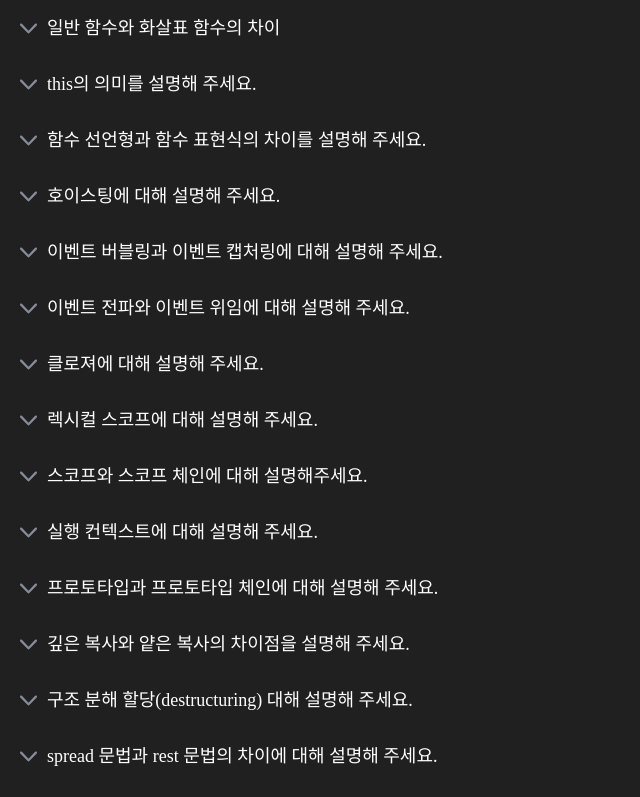
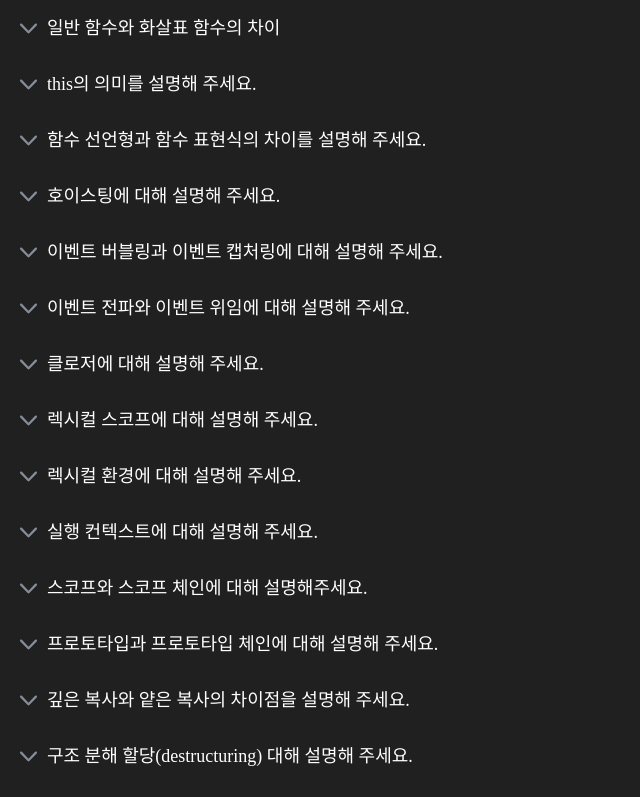
Before and after one commit to ma9pie/frontend-interview, a Next.js app: page / in a window 1280 px wide. Shown: the part 1126-1923 px from the top of the page, without its empty margins (0-640 px from the left). Built offline with nearby package versions, Linux system fonts and the light colour scheme; a web font is replaced by a local one.

Commit message:
fix : 자바스크립트 일부 질문 답변 수정

```diff
--- a/src/constants/javascript.ts
+++ b/src/constants/javascript.ts
@@ -11,11 +11,9 @@ export const JAVASCRIPT_LIST = [
     question: 'Blocking과 Non-Blocking의 차이를 설명해 주세요.',
     answer: `블로킹과 논블로킹은 작업을 수행할 때 제어권이 누구한테 있는지에 따라 구분됩니다.
 
-    [Blocking]
-    - 해당 작업이 완료될 때까지 다른 작업 수행 불가
+    블로킹은 한 작업이 완료될 때까지 다음 작업을 수행하지 않는 것을 의미합니다.
 
-    [Non-Blocking]
-    - 해당 작업이 완료되기 전까지 다른 작업 수행 가능`,
+    논블로킹은 한 작업이 완료되지 않아도 다음 작업을 수행할 수 있는 것을 의미합니다.`,
   },
   {
     importance: '5',
@@ -29,9 +27,8 @@ export const JAVASCRIPT_LIST = [
   {
     importance: '5',
     question: '콜백지옥의 의미와 콜백지옥을 해결하는 방법을 설명해 주세요.',
-    answer: `콜백지옥(Callback Hell)이란 콜백함수를 익명함수로 전달하는 과정에서 또다시 콜백 안에 함수 호출이 반복되어 코드의 들여 쓰기 수준이 감당하기 힘들 정도로 깊어지는 현상을 뜻합니다.
-
-    주로 이벤트 처리나 서버 통신과 같은 비동기 작업을 제어하기 위해 사용되는데 이러한 방식은 가독성이 떨어지게 되고 유지보수를 어렵게 만듭니다.
+    answer: `콜백 지옥은 익명 함수에 콜백 함수를 전달하는 과정에서 콜백 내에서 함수 호출이 반복되어 코드의 들여쓰기 수준이 지나치게 깊어지는 현상을 말합니다.
+    이는 주로 이벤트 처리나 서버 통신과 같은 비동기 작업을 제어하는 데 사용되지만, 이러한 방식은 코드의 가독성을 저하시키고 유지보수를 어렵게 만듭니다.
 
     - 해결 방법
     1. 코딩 패턴으로 콜백 익명 함수를 각각의 함수로 분리
@@ -57,8 +54,9 @@ export const JAVASCRIPT_LIST = [
   {
     importance: '5',
     question: 'map과 forEach의 차이를 설명해 주세요.',
-    answer: `두 함수 모두 반복문의 역할을 하기 위해 사용되는 함수입니다.
-    차이점은 forEach의 경우 반환값이 undefined이지만, map의 경우 반환값이 있어 새로운 배열을 생성할 수 있습니다.`,
+    answer: `map은 원본 배열을 변경하지 않고 새로운 배열을 생성합니다.
+
+    forEach는 반환 값이 없으며, 원본 배열을 직접 변경합니다.`,
   },
   {
     importance: '5',
@@ -94,80 +92,74 @@ export const JAVASCRIPT_LIST = [
     화살표 함수는 ES6부터 도입된 함수로 function 키워드 대신 화살표 =>를 사용해 좀 더 간략하게 함수를 정의할 수 있는 방식입니다.
     - prototype property가 없기 때문에 new 키워드를 사용하여 constructor 함수로 사용할 수 없음
     - arguments 객체를 생성하지 않음
-    - 화살표 함수의 this는 언제나 상위 스코프의 this(Lexical this)를 가리키며, this에 바인딩할 객체가 정적으로 결정됨`,
+    - 화살표 함수의 this는 언제나 상위 스코프의 this(Lexical this)를 가리키며, this에 바인딩할 객체가 정적으로 결정됨
+    - 클로저(Closure)로 사용 가능`,
   },
   {
     importance: '5',
     question: 'this의 의미를 설명해 주세요.',
     answer: `this는 자신이 속한 객체 또는 자신이 생성할 인스턴스를 가리키는 자기 참조 변수이며, 함수의 호출 방식에 따라 특정 객체를 바인딩하게 됩니다.
 
-    1. 생성자 함수 내부에서 this는 생성자 함수가 생성할 인스턴스와 바인딩됩니다.
-    2. Call, Apply, Bind 메서드 사용 시, 함수의 첫 번째 인수로 전달하는 객체에 바인딩됩니다.
-    3. Object.method 형태와 같이 객체 내에서 호출할 경우, this는 해당 객체와 바인딩됩니다.
-    4. 위 3가지를 제외한 일반 함수 호출의 경우 this는 전역 객체와 바인딩됩니다.
-    5. 화살표 함수 내에서 this가 사용될 경우, this는 상위 스코프의 this와 바인딩됩니다.`,
+    1. 생성자 함수 내부에서 'this'는 생성자 함수가 생성할 인스턴스에 바인딩됩니다.
+    2. Call, Apply, 또는 Bind 메서드를 사용할 때는, 'this'는 함수에 첫 번째 인자로 전달된 객체에 바인딩됩니다.
+    3. 객체 내부의 메서드에서 호출될 때는 'this'는 해당 객체에 바인딩됩니다.
+    4. 위의 세 가지 경우를 제외한 일반 함수 호출에서는 'this'는 전역 객체에 바인딩됩니다.
+    5. 화살표 함수 내부에서 'this'를 사용할 경우, 'this'는 해당 화살표 함수가 선언된 상위 스코프의 'this'에 바인딩됩니다.`,
   },
   {
     importance: '5',
     question: '함수 선언형과 함수 표현식의 차이를 설명해 주세요.',
-    answer: `[함수 선언식]
-    function 함수명() {코드}
-    - 코드가 실행되기 전 로드
-    - 호이스팅 됨
+    answer: `함수 선언형(Function Declaration)의 경우 function 키워드를 사용하여 함수를 정의합니다. 함수 선연형은 호이스팅 되기 때문에 코드가 실행되기 전에 로드되고 선언하기 전에도 호출이 가능합니다.
 
-    [함수 표현식]
-    const 함수명 = function () {코드}
-    - 인터프리터가 해당 코드줄을 읽을 때 로드
-    - 호이스팅 되지 않고 정의된 범위에서 로컬 변수의 복사본을 유지할 수 있음
-    - 클로져나 콜백으로 사용 가능`,
+    함수 표현식(Function Expression)의 경우 변수에 함수를 할당하는 방식으로 함수를 정의합니다. 함수 표현식은 함수가 선언된 이후에만 호출이 가능하며, 함수가 할당된 변수가 접근 가능한 스코프 내에서만 호출할 수 있습니다.`,
   },
   {
     importance: '5',
     question: '호이스팅에 대해 설명해 주세요.',
-    answer: `자바스크립트에서는 인터프리터가 변수와 함수의 메모리 공간을 선언 전에 미리 할당해 줍니다.
-    이로 인해 변수 및 함수 선언이 스코프의 최상단으로 끌어올려진 것 같은 현상이 발생하는데, 이를 호이스팅(Hoisting)이라고 합니다.
+    answer: `호이스팅(Hoisting)은 변수 및 함수의 선언이 스코프 내의 최상단으로 끌어올려지는 것 같은 현상을 말하는데, 이는 자바스크립트 엔진이 코드 실행 전에 변수와 함수의 메모리 공간을 미리 할당해주기 때문입니다.
 
-    주의할 점 : 함수 선언식은 호이스팅 되지만, 함수 표현식은 호이스팅 되지 않는다.`,
+    자바스크립트에서는 인터프리터가 변수와 함수의 메모리 공간을 선언 전에 미리 할당해 줍니다.
+    이로 인해 변수 및 함수 선언이 스코프의 최상단으로 끌어올려진 것 같은 현상이 발생하는데, 이를 호이스팅이라고 합니다.
+
+    주의할 점 : 함수 표현식은 호이스팅되지 않습니다. 함수 표현식은 변수에 함수를 할당하는 형태로, 변수의 할당 부분만 호이스팅됩니다.`,
   },
   {
     importance: '5',
     question: '이벤트 버블링과 이벤트 캡처링에 대해 설명해 주세요.',
-    answer: `[이벤트 버블링]
-    특정 화면 요소에서 이벤트가 발생했을 때, 해당 이벤트가 상위의 화면 요소들로 전달되는 특성입니다.
+    answer: `이벤트 버블링(Event Bubbling)은 이벤트가 발생한 요소에서 상위 요소로 이벤트가 전파되는 과정을 말합니다.
 
-    [이벤트 캡쳐링]
-    이벤트 버블링과 반대로 상위요소에서 하위요소를 탐색하여 이벤트를 탐색하여 이벤트를 전파하는 방식입니다.`,
+    이벤트 캡처링(Event Capturing)은 이벤트가 상위 요소에서 하위 요소로 이벤트가 전파되는 과정을 말합니다.`,
   },
   {
     importance: '5',
     question: '이벤트 전파와 이벤트 위임에 대해 설명해 주세요.',
-    answer: `[이벤트 전파]
-    DOM 트리 상에 존재하는 DOM 요소 노드에서 이벤트가 발생하면 이벤트 객체가 DOM 트리를 통해 다른 DOM 요소 노드로 전파되는 것을 의미합니다.
+    answer: `이벤트 전파(Event Propagation)는 DOM 트리 상의 특정 Element node에서 이벤트가 발생하여 다른 Element node로 이벤트가 전파되는 것을 의미합니다.
+    이벤트의 전파는 Event capturing -> Target -> Event bubbling 순으로 일어납니다.
 
-    이벤트 전파는 3단계로 구분됩니다.
-    1. 캡쳐링 단계 : 이벤트가 상위 요소에서 하위 요소 방향으로 전파
-    2. 타깃 단계 : 이벤트가 이벤트 타깃에 도달
-    3. 버블링 단계 : 이벤트가 하위 요소에서 상위 요소 방향으로 전파되는 것
-
-    [이벤트 위임]
-    하위 요소에 각각 이벤트를 붙이지 않고 상위 요소에서 하위 요소의 이벤트들을 제어하는 방식입니다.`,
+    이벤트 위임(Event Delegation)은 하위 요소마다 이벤트를 추가하지 않고 상위 요소에서 하위 요소의 이벤트들을 제어하는 것을 의미합니다.`,
   },
 
   {
     importance: '5',
-    question: '클로져에 대해 설명해 주세요.',
-    answer: `클로져란, 함수가 속한 렉시컬 스코프를 기억하여 함수가 렉시컬 스코프 밖에서 실행될 때도 그 스코프에 접근할 수 있는 함수를 의미합니다.
+    question: '클로저에 대해 설명해 주세요.',
+    answer: `클로저란(Closure), 함수가 속한 렉시컬 스코프(Lexical scope)를 기억하여 함수가 렉시컬 스코프 밖에서 실행될 때도 그 스코프에 접근할 수 있는 함수를 의미합니다.
 
-    - 사용하는 이유
-    현재 상태를 기억하고, 변경된 최신 상태 유지
-    전역 변수 사용 억제
-    정보 은닉`,
+    클로저는 주로 캡슐화와 정보 은닉을 위해서 활용됩니다.`,
   },
   {
     importance: '5',
     question: '렉시컬 스코프에 대해 설명해 주세요.',
-    answer: `렉시컬 스코프란 함수가 선언되는 위치에 따라서 상위 스코프가 결정되는 스코프입니다.
-    다른 말로, 정적 스코프(Static scope)라고도 부릅니다.`,
+    answer: `렉시컬 스코프(Lexical scope)란 함수가 선언되는 위치에 따라서 상위 스코프가 결정되는 개념을 의미하며, 다른 말로 정적 스코프(Static scope)라고도 부릅니다.`,
+  },
+  {
+    importance: '5',
+    question: '렉시컬 환경에 대해 설명해 주세요.',
+    answer: `렉시컬 환경(Lexical Environment)은 변수 식별자, 해당 변수에 바인딩 된 값, 스코프 체인을 포함하는 자료 구조입니다. 함수를 호출할 때 마다 새로운 렉시컬 환경이 생성되며, 함수의 실행 컨텍스트에 대한 정보를 담고 있습니다. 그리고 함수 실행이 종료되면 해당 렉시컬 환경은 제거됩니다.`,
+  },
+  {
+    importance: '5',
+    question: '실행 컨텍스트에 대해 설명해 주세요.',
+    answer: `실행 컨텍스트(Execution Context)는 코드가 실행될 때 생성되는 환경을 나타내는 추상적인 개념입니다. 실행 컨텍스트에는 변수 객체, 스코프 체인, this와 같은 정보들이 포함되며, 스택 구조로 관리됩니다. 그리고 실행이 완료되면 해당 실행 컨텍스트는 스택에서 제거됩니다.`,
   },
   {
     importance: '5',
@@ -188,17 +180,6 @@ export const JAVASCRIPT_LIST = [
     [스코프 체인]
     스코프 체인이란, 현재 스코프에서 식별자를 검색할 때 상위 스코프를 연쇄적으로 찾아나가는 방식을 의미합니다.
     변수를 참조할 때 자바스크립트 엔진은 스코프 체인을 통해 해당 변수를 참조하는 코드의 스코프부터 상위 스코프 방향으로 이동하며 선언된 변수를 검색합니다.`,
-  },
-  {
-    importance: '5',
-    question: '실행 컨텍스트에 대해 설명해 주세요.',
-    answer: `실행 컨텍스트(Execution Context)는 실행 가능한 코드가 실행되기 위해서 필요한 환경을 의미합니다.
-
-    실행 컨텍스트는 전역 컨텍스트와 함수 컨텍스트가 존재하는데, 전역 컨텍스트 생성 후 함수가 호출될 때마다 함수 컨텍스트가 생성되고, 컨텍스트 생성 시 변수객체, 스코프 체인, this가 생성됩니다.
-
-    함수에서 사용되는 변수들은 변수 객체 안에서 값을 찾고 없다면 스코프체인을 따라 찾습니다.
-
-    함수 실행이 마무리되면 해당 컨텍스트는 사라지고, 페이지가 종료되면 전역 컨텍스트도 사라지게 됩니다.`,
   },
   {
     importance: '5',
```
